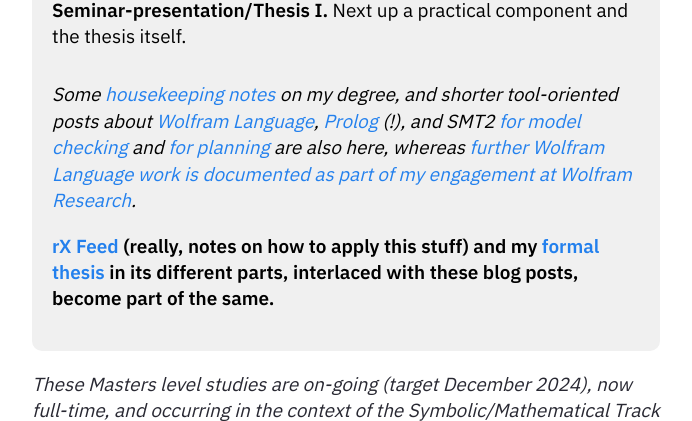
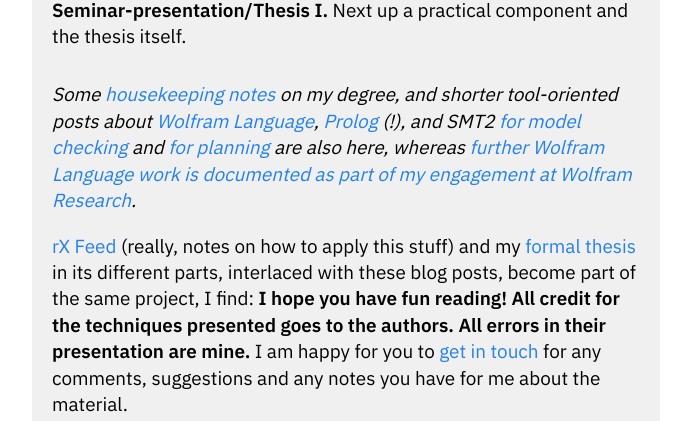
Before and after one commit to heseltime/heseltime.github.io, a Jekyll site: the page built from pages/rDai.md, in a window 1280 px wide and 900 px high, scrolled down 1076 px, cut to the strip 0-421 px from the top of the window. Shown: the whole strip, without its empty margins (294-986 px from the left). Built offline with Jekyll 4.4.1, drawn with Linux system fonts in a browser that asks for light colours.

Commit message:
Add email link

```diff
--- a/pages/rDai.md
+++ b/pages/rDai.md
@@ -28,7 +28,7 @@ feedformat: none
         </li>
     </ul>
     <p><i>Some <a href="#housekeeping">housekeeping notes</a> on my degree, and shorter tool-oriented posts about <a href="#wss">Wolfram Language</a>, <a href="#prolog">Prolog</a> (!), and SMT2 <a href="#smt-for-model-checking">for model checking</a> and <a href="#smt-for-planning">for planning</a> are also here, whereas <a href="/wolfram">further Wolfram Language work is documented as part of my engagement at Wolfram Research</a>.</i></p>
-    <p><b><a href="/notes">rX Feed</a> (really, notes on how to apply this stuff) and my <a href="#jku-thesis-overview">formal thesis</a> in its different parts, interlaced with these blog posts, become part of the same.</b></p>
+    <p><a href="/notes">rX Feed</a> (really, notes on how to apply this stuff) and my <a href="#jku-thesis-overview">formal thesis</a> in its different parts, interlaced with these blog posts, become part of the same project, I find: <b>I hope you have fun reading! All credit for the techniques presented goes to the authors. All errors in their presentation are mine.</b> I am happy for you to <a href="mailto:jack.heseltine@gmail.com">get in touch</a> for any comments, suggestions and any notes you have for me about the material.</p>
 </div>
 
 _These Masters level studies are on-going (target December 2024), now full-time, and occurring in the context of the Symbolic/Mathematical Track @JKU's AI Masters in AI. The most up-to-date [curriculum is listed in English](https://studienhandbuch.jku.at/curr/933) and I also wrote a [concept document](/assets/pdf/AI-SE-Symbolic-Computation-Concept.pdf) for a potential Symbolic Computation direction of these studies post-Masters here in Linz, where however LLMs and are taking center-stage for now, as my Masters contribution to the Zeitgeist._
```
